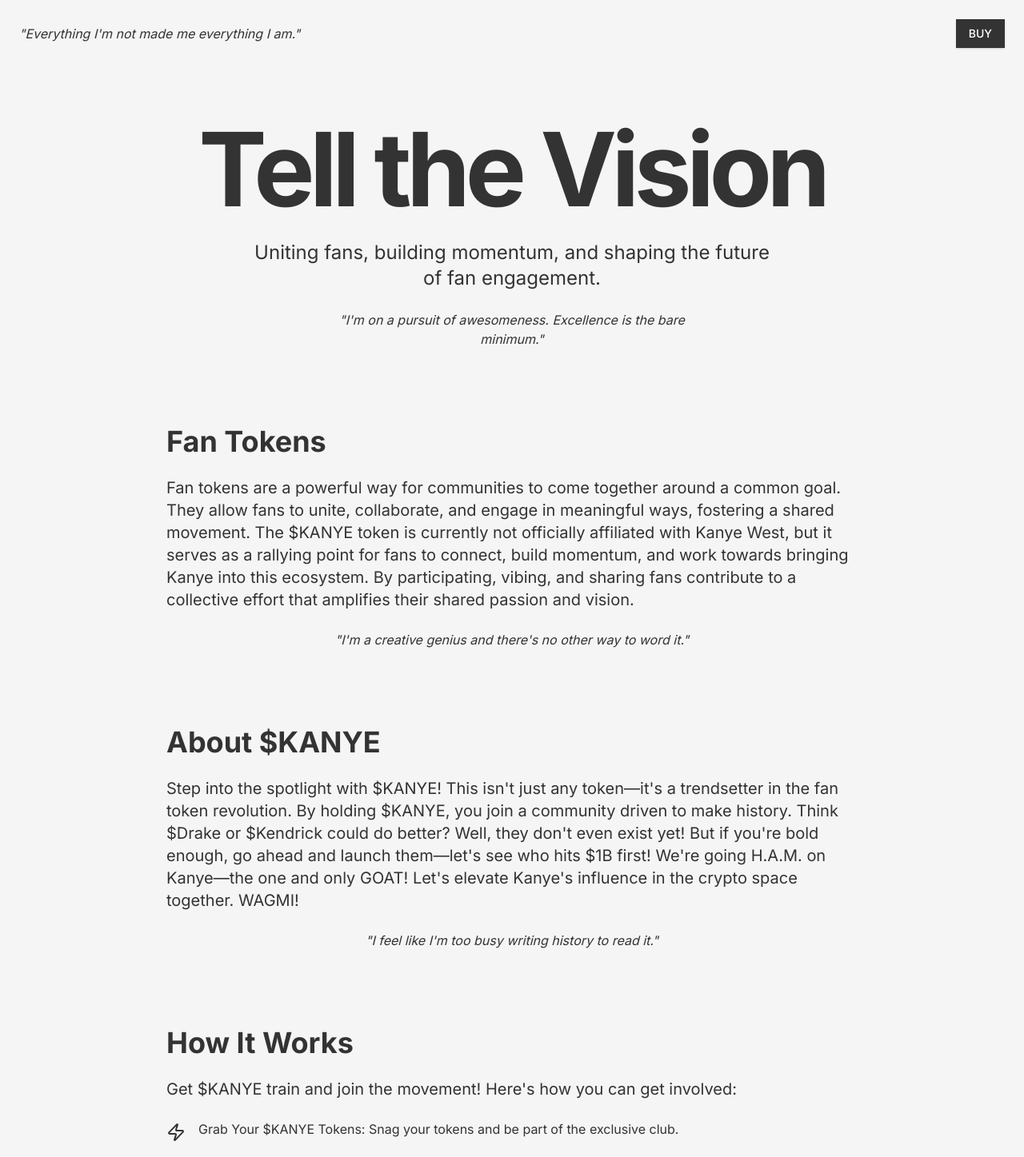
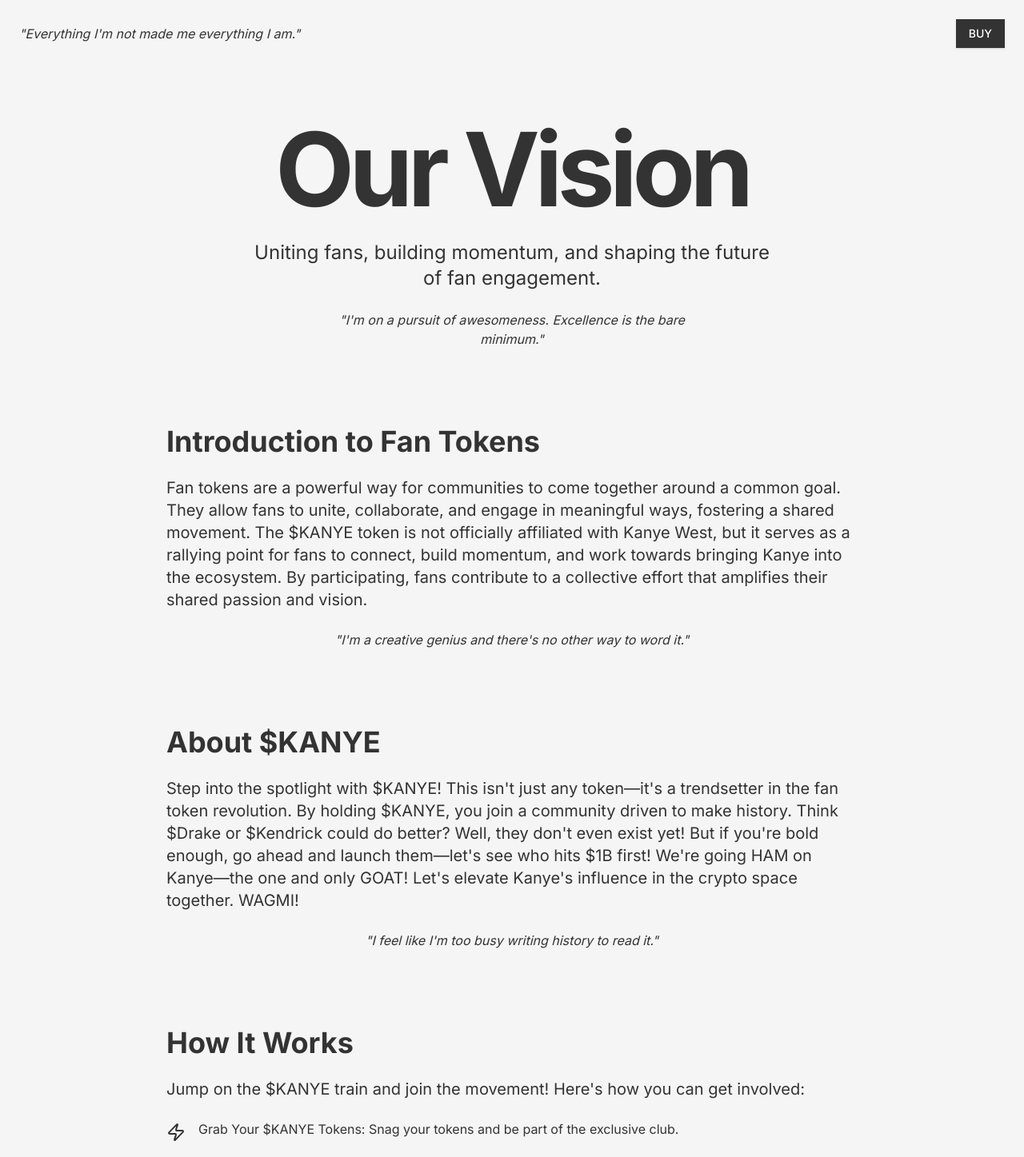
Before and after one commit to techrebelgit/Kanye-meme, a Next.js app: page /vision in a window 1280 px wide. Shown: the top 1447 px of the page at 80% size. Built offline with nearby package versions, Linux system fonts and the light colour scheme.

Commit message:
content on vision page

```diff
--- a/app/vision/vision-content.tsx
+++ b/app/vision/vision-content.tsx
@@ -27,7 +27,7 @@
 function Hero() {
   return (
     <motion.section {...fadeIn} className="text-center space-y-6">
-      <h1 className="text-7xl sm:text-9xl font-bold tracking-tighter">Tell the Vision</h1>
+      <h1 className="text-7xl sm:text-9xl font-bold tracking-tighter">Our Vision</h1>
       <p className="text-xl sm:text-2xl max-w-2xl mx-auto">
         Uniting fans, building momentum, and shaping the future of fan engagement.
       </p>
@@ -41,12 +41,12 @@
 function IntroductionSection() {
   return (
     <motion.section {...fadeIn} className="space-y-6">
-      <h2 className="text-3xl sm:text-4xl font-bold"> Fan Tokens</h2>
+      <h2 className="text-3xl sm:text-4xl font-bold">Introduction to Fan Tokens</h2>
       <p className="text-lg sm:text-xl">
         Fan tokens are a powerful way for communities to come together around a common goal. They allow fans to unite,
-        collaborate, and engage in meaningful ways, fostering a shared movement. The $KANYE token is currently not officially
+        collaborate, and engage in meaningful ways, fostering a shared movement. The $KANYE token is not officially
         affiliated with Kanye West, but it serves as a rallying point for fans to connect, build momentum, and work
-        towards bringing Kanye into this ecosystem. By participating, vibing, and sharing fans contribute to a collective effort that
+        towards bringing Kanye into the ecosystem. By participating, fans contribute to a collective effort that
         amplifies their shared passion and vision.
       </p>
       <div className="flex justify-center">
@@ -61,11 +61,11 @@
     <motion.section {...fadeIn} className="space-y-6">
       <h2 className="text-3xl sm:text-4xl font-bold">About $KANYE</h2>
       <p className="text-lg sm:text-xl">
-        Step into the spotlight with $KANYE! This isn't just any token—it's a trendsetter in the fan token revolution.
-        By holding $KANYE, you join a community driven to make history. Think $Drake or $Kendrick could do better? Well,
-        they don't even exist yet! But if you're bold enough, go ahead and launch them—let's see who hits $1B first!
-        We're going H.A.M. on Kanye—the one and only GOAT! Let's elevate Kanye's influence in the crypto space together.
-        WAGMI!
+        Step into the spotlight with $KANYE! This isn&apos;t just any token—it&apos;s a trendsetter in the fan token
+        revolution. By holding $KANYE, you join a community driven to make history. Think $Drake or $Kendrick could do
+        better? Well, they don&apos;t even exist yet! But if you&apos;re bold enough, go ahead and launch
+        them—let&apos;s see who hits $1B first! We're going HAM on Kanye—the one and only GOAT! Let's elevate Kanye's
+        influence in the crypto space together. WAGMI!
       </p>
       <div className="flex justify-center">
         <KanyeQuote />
@@ -79,7 +79,7 @@
     <motion.section {...fadeIn} className="space-y-6">
       <h2 className="text-3xl sm:text-4xl font-bold">How It Works</h2>
       <p className="text-lg sm:text-xl">
-        Get $KANYE train and join the movement! Here's how you can get involved:
+        Jump on the $KANYE train and join the movement! Here's how you can get involved:
       </p>
       <ul className="space-y-4">
         <ListItem
```
